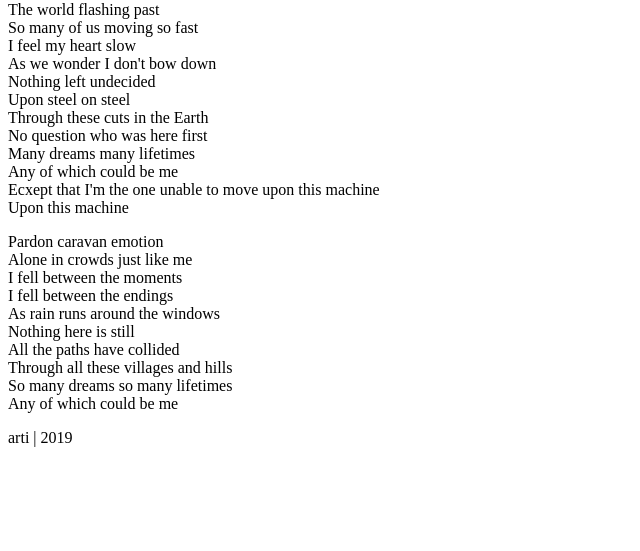
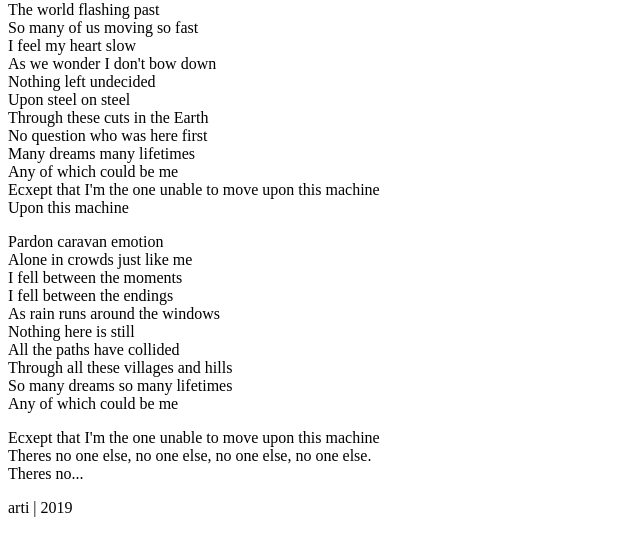
Before and after one commit to arti-zachara/7.4-learning-git, a plain HTML site: page index.html in a window 1280 px wide. Shown: the part 79-630 px from the top of the page, without its empty margins (0-640 px from the left). Drawn offline with nearby package versions, Linux system fonts and the light colour scheme; files that its build step writes are made by us from their sources.

Commit message:
Add third verse

```diff
--- a/index.html
+++ b/index.html
@@ -36,6 +36,11 @@
                 So many dreams so many lifetimes<br>
                 Any of which could be me<br>
             </p>
+            <p>
+                Ecxept that I'm the one unable to move upon this machine<br>
+                Theres no one else, no one else, no one else, no one else.<br>
+                Theres no...<br>
+            </p>
         </section>
         <footer>
             <p>arti | 2019</p>
```
